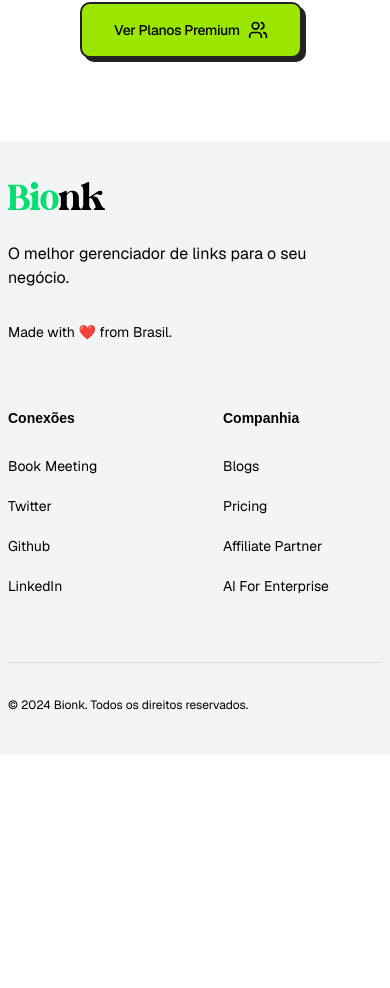
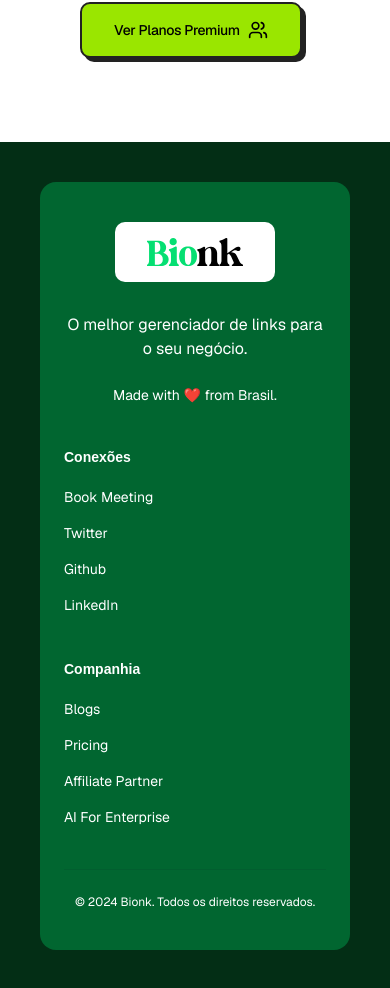
Before and after one commit to gabriellucasvh/bionk, a Next.js app: page / in a window 390 px wide. Shown: the part 3514-4502 px from the top of the page. Before the commit the page ends 4269 px from the top, so only its background shows below. Built offline with nearby package versions, Linux system fonts and the light colour scheme; no server answers; a web font is replaced by a local one.

Commit message:
fix: Responsividade aplicada para o footer

```diff
--- a/src/components/Footer.tsx
+++ b/src/components/Footer.tsx
@@ -29,15 +29,16 @@ const Footer = () => {
   return (
     <footer
       aria-labelledby="footer-heading"
-      className="font-inter w-full mt-auto bg-gray-100 py-10 text-black font-sans"
+      className="font-inter w-full mt-auto bg-green-950 px-10 md:px-40 py-10 text-white font-sans"
     >
+      <div className='container mx-auto px-6 md:px-12 lg:px-20 py-10 rounded-2xl bg-green-800'>
         <h2 id="footer-heading" className="sr-only">
           Footer
         </h2>
-      <div className="mx-auto max-w-7xl px-2">
-        <div className="flex flex-col justify-between lg:flex-row">
-          <div className="space-y-8">
-            <div className='w-fit'>
+        <div className="mx-auto max-w-7xl">
+          <div className="flex flex-col gap-10 lg:flex-row lg:justify-between">
+            <div className="space-y-6 text-center lg:text-left">
+              <div className='inline-block bg-white rounded-lg px-8 py-4'>
                 <Link href="/">
                   <Image
                     priority={true}
@@ -50,27 +51,25 @@ const Footer = () => {
                   />
                 </Link>
               </div>
-            <p className="text-md max-w-xs leading-6 ">
+              <p className="text-md max-w-xs mx-auto lg:mx-0 leading-6">
                 O melhor gerenciador de links para o seu negócio.
               </p>
-            <div className="flex space-x-6 text-sm ">
-              <div>Made with ❤️ from Brasil.</div>
-            </div>
+              <div className="text-sm">Made with ❤️ from Brasil.</div>
             </div>
             {/* Navigations */}
-          <div className="mt-16 grid grid-cols-2 gap-14 md:grid-cols-2 lg:mt-0 xl:col-span-2">
-            <div className="md:mt-0">
+            <div className="grid grid-cols-1 gap-10 sm:grid-cols-2 md:grid-cols-2 lg:gap-14">
+              <div>
                 <h3 className="text-sm font-semibold leading-6 font-gsans">
                   Conexões
                 </h3>
-              <div className="mt-6 space-y-4">
+                <div className="mt-4 space-y-3">
                   {navigation.connect.map((item) => (
                     <div key={item.name}>
                       <Link
                         href={item.href}
                         target="_blank"
                         rel="noreferrer"
-                      className="text-sm leading-6 hover:text-blue-500 transition-colors duration-200 "
+                        className="text-sm leading-6 hover:text-green-200 transition-colors duration-200"
                       >
                         {item.name}
                       </Link>
@@ -79,16 +78,15 @@ const Footer = () => {
                 </div>
               </div>
               <div>
-              <div>
                 <h3 className="text-sm font-semibold leading-6 font-gsans">
                   Companhia
                 </h3>
-                <div className="mt-6 space-y-4">
+                <div className="mt-4 space-y-3">
                   {navigation.company.map((item) => (
                     <div key={item.name}>
                       <Link
                         href={item.href}
-                        className="text-sm leading-6 hover:text-blue-500 transition-colors duration-200"
+                        className="text-sm leading-6 hover:text-green-200 transition-colors duration-200"
                       >
                         {item.name}
                       </Link>
@@ -98,11 +96,9 @@ const Footer = () => {
               </div>
             </div>
           </div>
+          <div className="mt-10 border-t border-gray-900/10 pt-6 text-center text-xs dark:border-gray-100/10">
+            <p>&copy; 2024 Bionk. Todos os direitos reservados.</p>
           </div>
-        <div className="mt-16 border-t border-gray-900/10 pt-8 sm:mt-20 lg:mt-24 dark:border-gray-100/10">
-          <p className="text-xs leading-5 ">
-            &copy; 2024 Bionk. Todos os direitos reservados.
-          </p>
         </div>
       </div>
     </footer>
```
Lines whose indentation alone changed are shown as unchanged.
